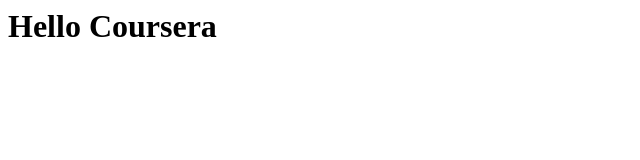
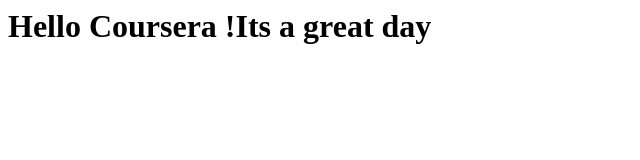
Before and after one commit to catgayatri/Coursera-Gayatri-test, a plain HTML site: page site/index.html in a window 1280 px wide. Shown: the whole page, without its empty margins (0-640 px from the left). Drawn offline with Linux system fonts and the light colour scheme.

Commit message:
small addition.

```diff
--- a/site/index.html
+++ b/site/index.html
@@ -3,6 +3,6 @@
 	<title>Hello Coursera</title>
 </head>
 <body>
-<h1> Hello Coursera </h1>
+<h1> Hello Coursera !Its a great day</h1>
 </body>
 </html>
```
